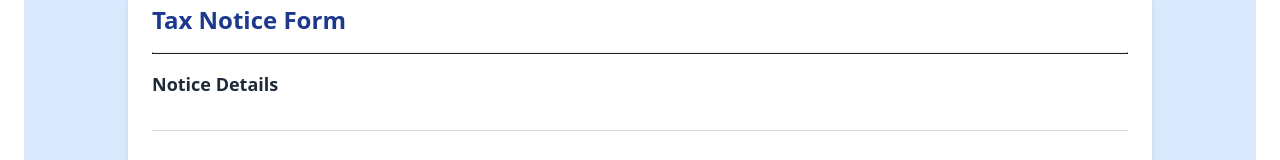
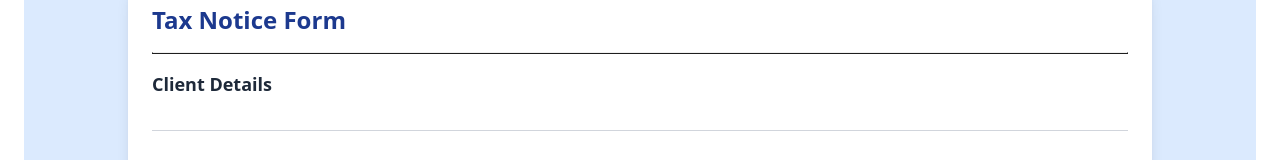
Before and after one commit to ajaysheokand-as/nabs-automation, a React (Create React App) app: page /gstin/eproceeding-details in a window 1280 px wide. Shown: the part 196-356 px from the top of the page. Built offline with nearby package versions, Linux system fonts and the light colour scheme.

Commit message:
form update

```diff
--- a/src/pages/income-tax/EPForm.jsx
+++ b/src/pages/income-tax/EPForm.jsx
@@ -273,10 +273,10 @@ export const EPForm = ({ serviceType }) => {
 
           <Divider style={{ margin: 0, borderWidth: "0.8px" }} />
 
-          {/* Group 1 - Notice Details */}
+          {/* Group 1 - Client Details */}
           <div className="mb-6 border-b border-gray-300 pb-6 mt-4">
             <h3 className="text-lg font-semibold text-gray-800 mb-2">
-              Notice Details
+              Client Details
             </h3>
 
             {FormBlueprint != null && FormBlueprint?.section1?.length > 0 && (
```
